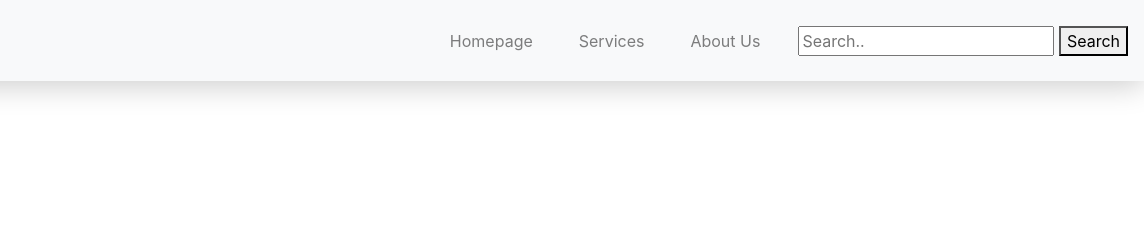
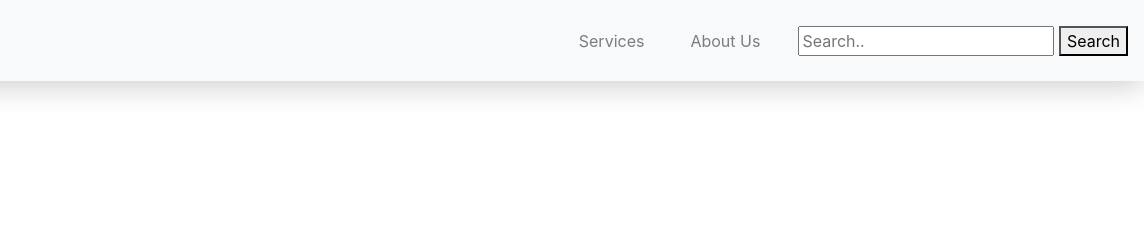
Before and after one commit to Sonntha/ThaiSon.github.io, a plain HTML site: page Services.html in a window 1280 px wide. Shown: the top 227 px of the page, 136-1280 px from the left. Drawn offline with nearby package versions, Linux system fonts and the light colour scheme; a web font is replaced by a local one.

Commit message:
Update Services.html

```diff
--- a/Services.html
+++ b/Services.html
@@ -164,10 +164,6 @@
         </a>
 
         <ul class="navbar-nav ml-auto" style="text-align: center;">
-            <li class="nav-item" style="padding-right: 30px;">
-                <a class="nav-link" href="Ladipage.html"> Homepage </a>
-            </li>
-
             <li class="nav-item" style="padding-right: 30px;">
                 <a class="nav-link" href="Services.html"> Services </a>
             </li>
```
